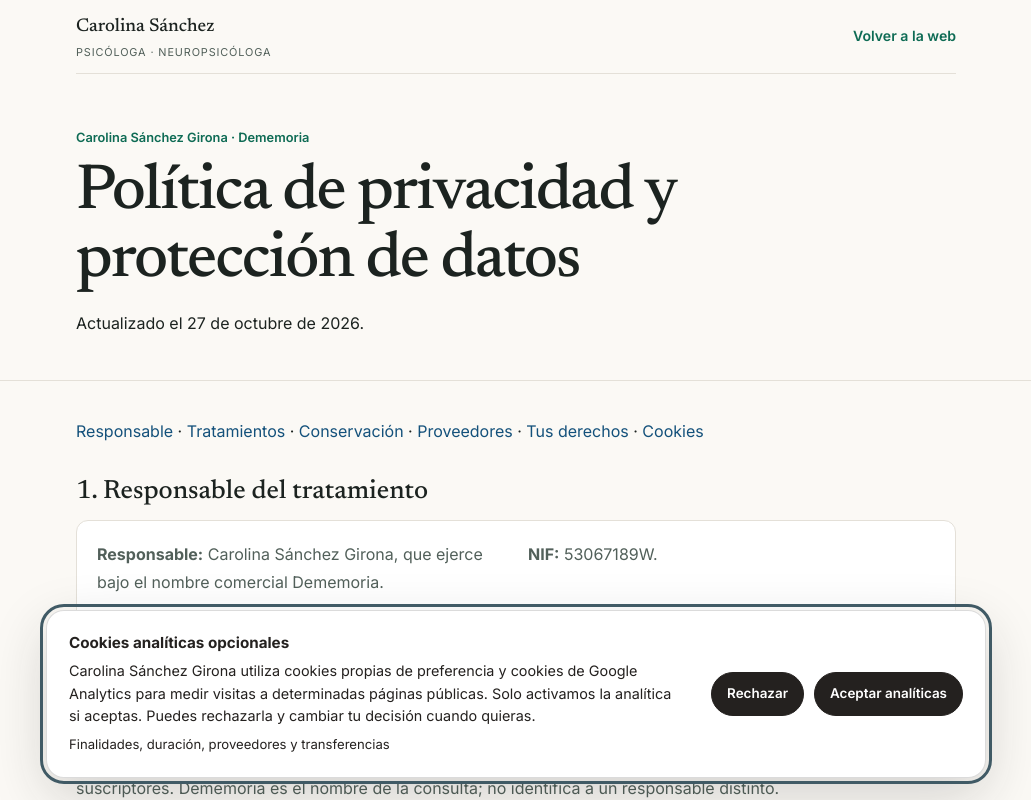
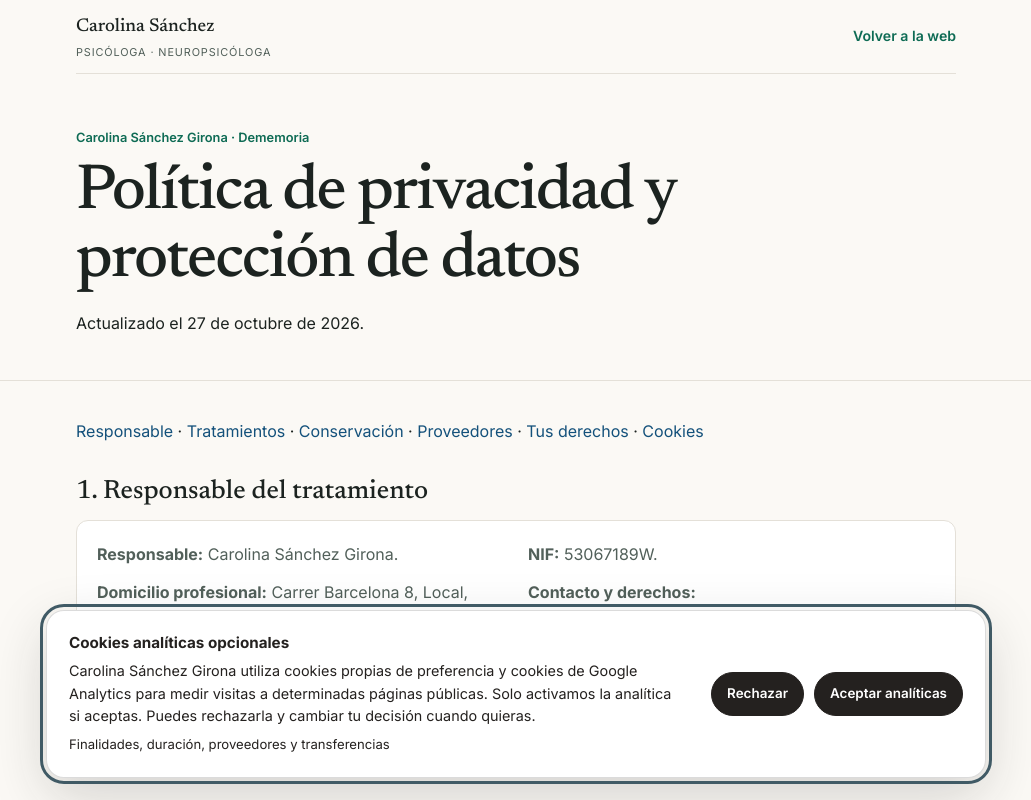
Before and after one commit to carolinasanchezgirona/Portfolio-Carolina, a Next.js app: page /privacidad in a window 1280 px wide. Shown: the top 800 px of the page, without its empty margins (124-1155 px from the left). Built offline with nearby package versions, Linux system fonts and the light colour scheme.

Commit message:
Update legal texts, booking and structured data to Carolina Sánchez Girona personal practice

```diff
--- a/app/privacidad/page.tsx
+++ b/app/privacidad/page.tsx
@@ -13,14 +13,14 @@ export default function PrivacyPage() {
     <section id="responsable">
       <h2>1. Responsable del tratamiento</h2>
       <div className="legal-data">
-        <p><strong>Responsable:</strong> Carolina Sánchez Girona, que ejerce bajo el nombre comercial Dememoria.</p>
+        <p><strong>Responsable:</strong> Carolina Sánchez Girona.</p>
         <p><strong>NIF:</strong> 53067189W.</p>
         <p><strong>Domicilio profesional:</strong> Carrer Barcelona 8, Local, 08350 Arenys de Mar, Barcelona, España.</p>
         <p><strong>Contacto y derechos:</strong> <a href="mailto:contact@carolinasanchezgirona.com">contact@carolinasanchezgirona.com</a>.</p>
         <p><strong>Teléfono:</strong> <a href="tel:+34604974857">604 974 857</a>.</p>
         <p><strong>Profesional:</strong> Psicóloga General Sanitaria y neuropsicóloga. Colegiada COPC núm. 24892.</p>
       </div>
-      <p>Esta información se dirige a visitantes, personas que solicitan cita, pacientes, compradores de recursos y suscriptores. Dememoria es el nombre de la consulta; no identifica a un responsable distinto.</p>
+      <p>Esta información se dirige a visitantes, personas que solicitan cita, pacientes, compradores de recursos y suscriptores. La responsable del tratamiento de datos es Carolina Sánchez Girona.</p>
     </section>
     <section id="tratamientos">
       <h2>2. Qué datos se tratan y para qué</h2>
```
